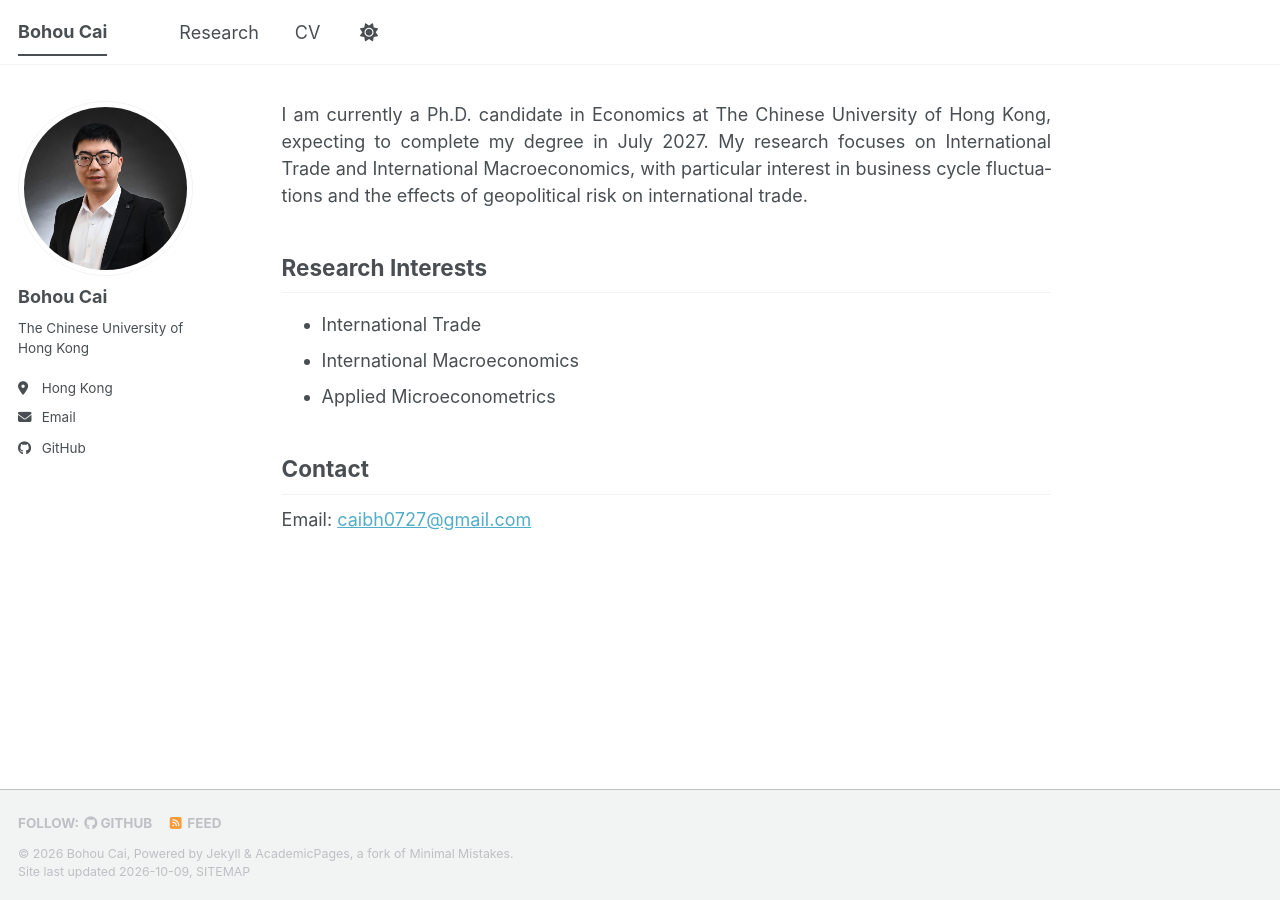
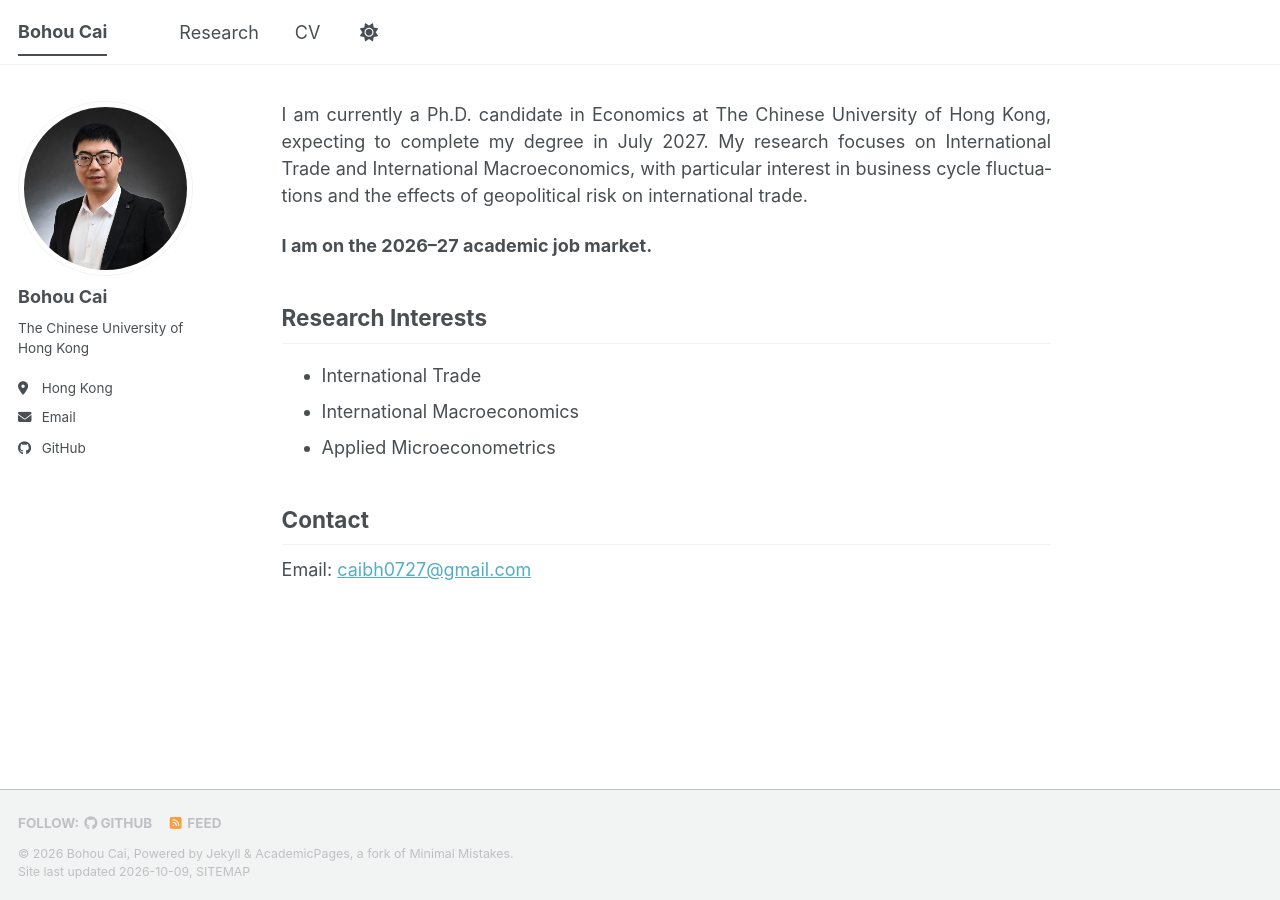
Before and after one commit to bohoucai/bohoucai.github.io, a Jekyll site: the page built from _pages/about.md, in a window 1280 px wide. Built offline with Jekyll 4.4.1, drawn with Linux system fonts in a browser that asks for light colours; a style sheet for code colours, icons or effects is not loaded.

Commit message:
Update about.md

```diff
--- a/_pages/about.md
+++ b/_pages/about.md
@@ -9,6 +9,8 @@ redirect_from:
 I am currently a Ph.D. candidate in Economics at The Chinese University of Hong Kong, expecting to complete my degree in July 2027.
 My research focuses on International Trade and International Macroeconomics, with particular interest in business cycle fluctuations and the effects of geopolitical risk on international trade.
 
+**I am on the 2026–27 academic job market.**
+
 ## Research Interests
 
 - International Trade
```
